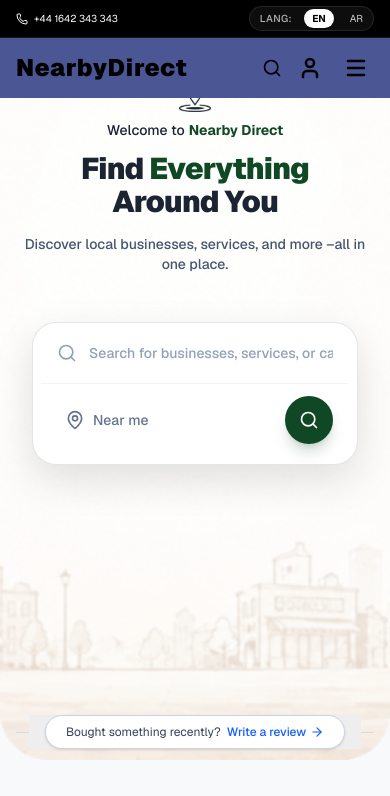
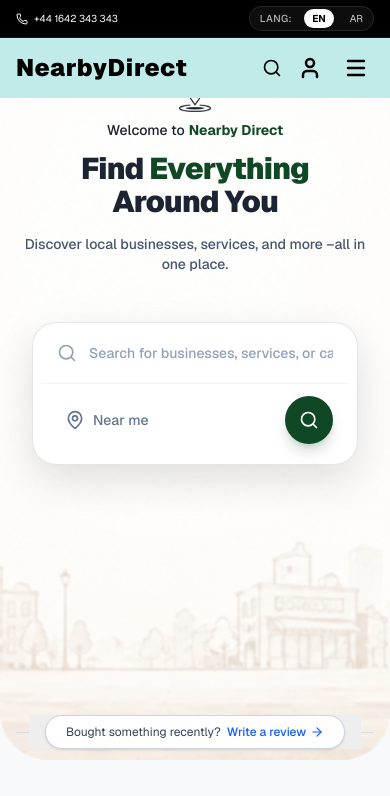
Before and after one commit to Kuthaka/LocalDial-Frontend-v1, a Next.js app: page / in a window 390 px wide. Shown: the top 796 px of the page. Built offline with nearby package versions, Linux system fonts and the light colour scheme.

Commit message:
feat - navbar fixed

```diff
--- a/src/components/Navbar.tsx
+++ b/src/components/Navbar.tsx
@@ -19,7 +19,7 @@ export default function Navbar() {
 
   return (
     <nav className={`fixed top-0 left-0 w-full z-[60] transition-colors duration-300 ${
-      bgScrolled ? "bg-[#4B5694]/95 backdrop-blur-md border-b border-white/5 shadow-lg" : "bg-[#4B5694] md:bg-transparent"
+      bgScrolled ? "bg-[#C1EBE9]/95 backdrop-blur-md border-b border-[#a8d9d7] shadow-lg" : "bg-[#C1EBE9] md:bg-transparent"
     }`}>
       {/* 1. Top Bar (Thin) - Both Desktop & Mobile */}
       <div className="bg-black border-b border-white/10 text-white text-[10px] md:text-xs">
```
